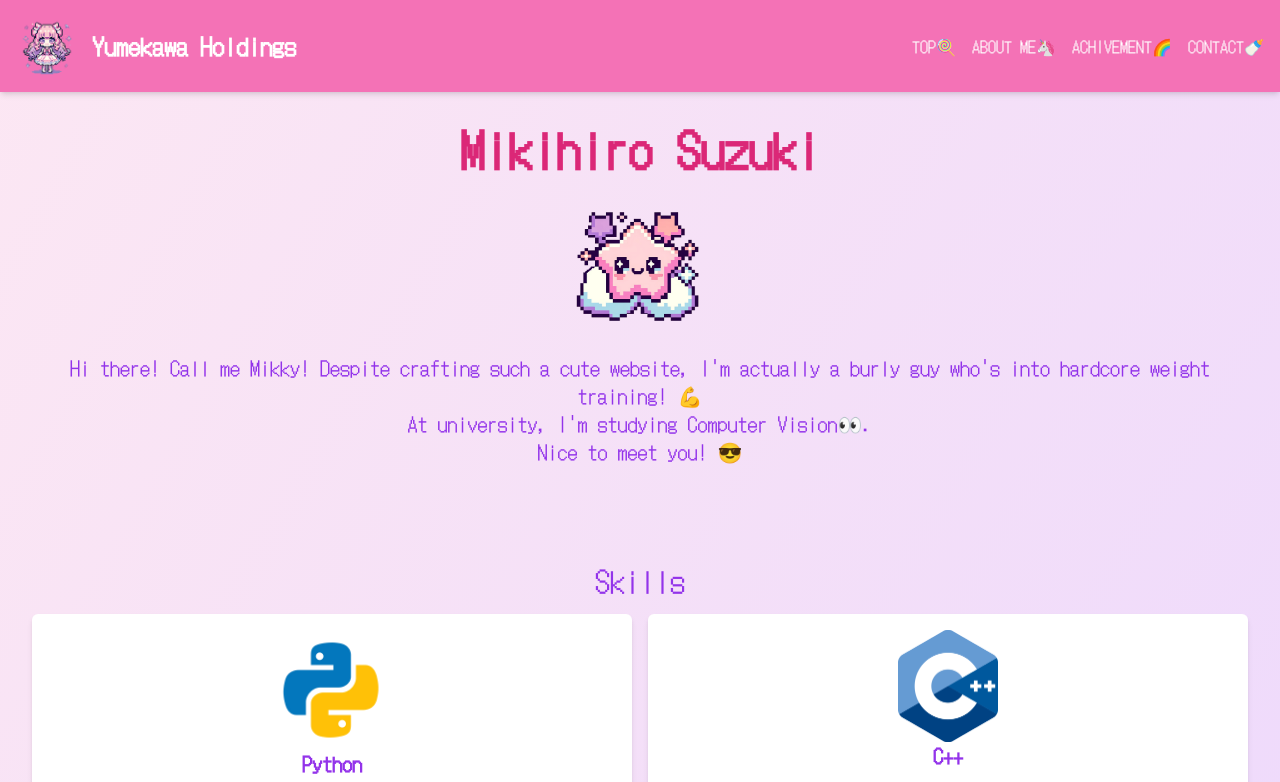
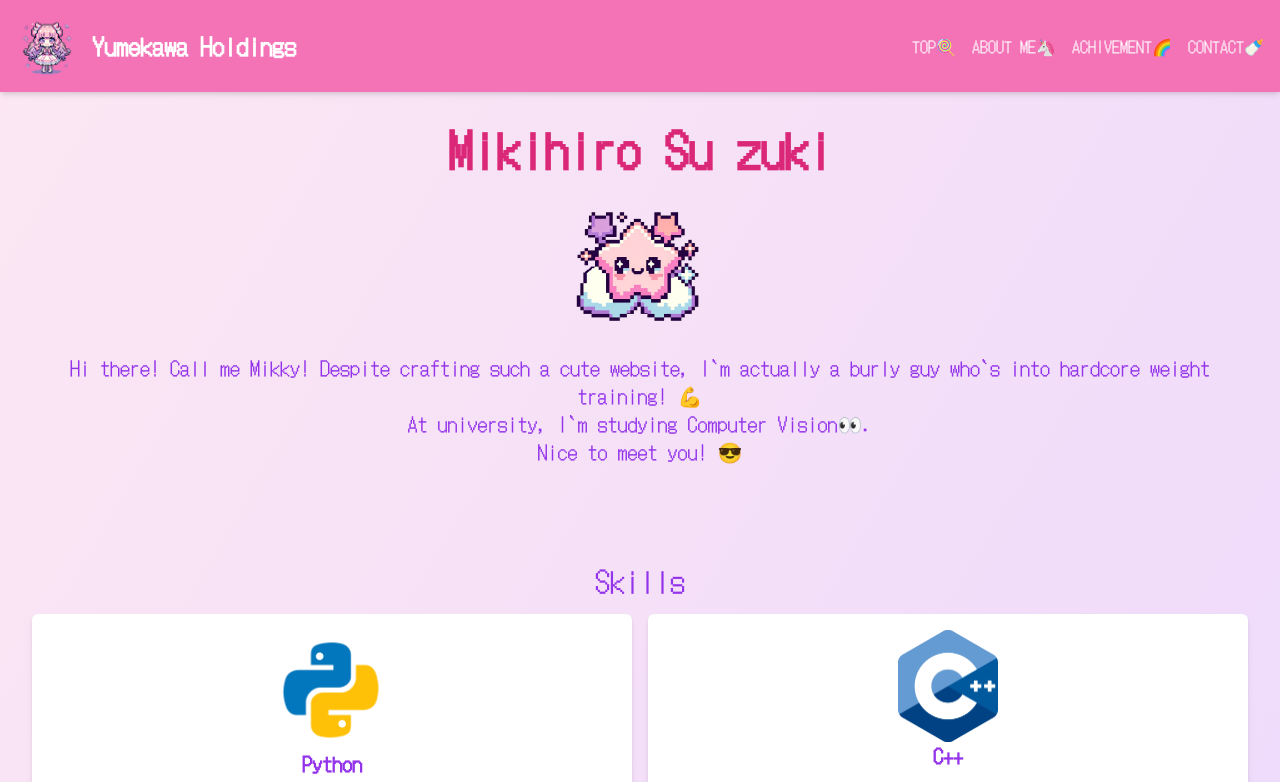
Before and after one commit to Yumekawa-chan/my-homepage, a Next.js app: page /about in a window 1280 px wide. Shown: the top 782 px of the page. Built offline with nearby package versions, Linux system fonts and the light colour scheme.

Commit message:
fix error

```diff
--- a/pages/about/index.tsx
+++ b/pages/about/index.tsx
@@ -14,13 +14,13 @@ function About() {
       <Header />
 
       <section className="text-center p-4 md:p-8 flex flex-col items-center">
-        <h1 className="text-4xl md:text-5xl font-bold text-pink-600 mb-4">Mikihiro Suzuki</h1>
+        <h1 className="text-4xl md:text-5xl font-bold text-pink-600 mb-4">Mikihiro Su zuki</h1>
         <div className="mb-4">
           <Image src="/star.png" alt="Mikihiro Suzuki" width={150} height={150} />
         </div>
         <p className="text-xl text-purple-600 mb-8 text-center">
-          Hi there! Call me Mikky! Despite crafting such a cute website, I'm actually a burly guy who's into hardcore weight training! 💪<br/>
-          At university, I'm studying Computer Vision👀.<br/>Nice to meet you! 😎
+          Hi there! Call me Mikky! Despite crafting such a cute website, I`m actually a burly guy who`s into hardcore weight training! 💪<br/>
+          At university, I`m studying Computer Vision👀.<br/>Nice to meet you! 😎
         </p>
       </section>
 
@@ -41,7 +41,7 @@ function About() {
             <div className="bg-white p-4 shadow-md rounded-md flex flex-col items-center">
               <Image src="/js.png" alt="Javascript" width={100} height={100}/>
               <h3 className="text-xl font-bold text-purple-600 mb-2">Javascript</h3>
-              <p className="text-purple-400">This website is actually built with Next.js! Front-end development is fun as it's visually rewarding!</p>
+              <p className="text-purple-400">This website is actually built with Next.js! Front-end development is fun as it`s visually rewarding!</p>
             </div>
             <div className="bg-white p-4 shadow-md rounded-md flex flex-col items-center">
               <Image src="/php.png" alt="PHP" width={150} height={150}/>
```
